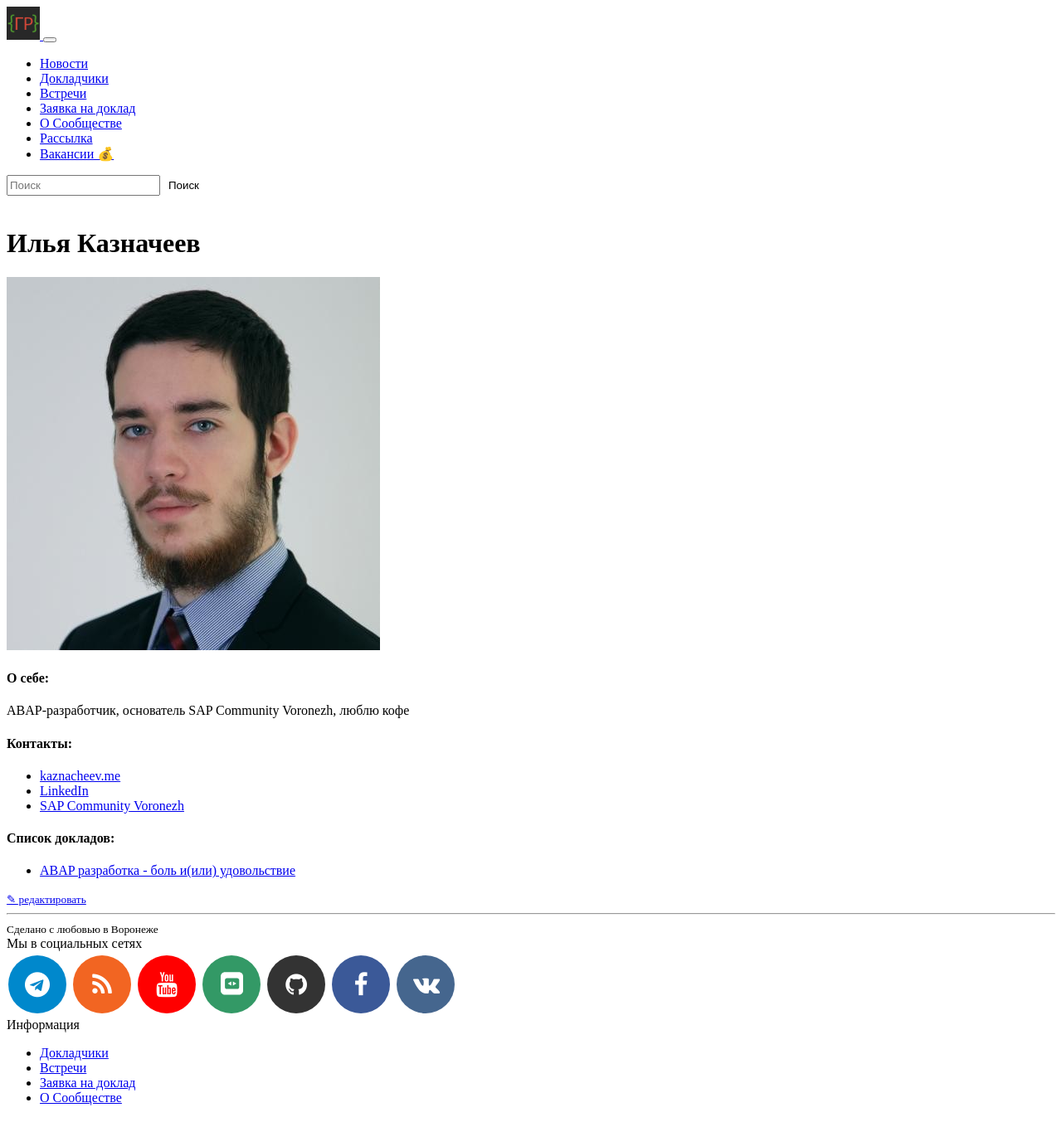
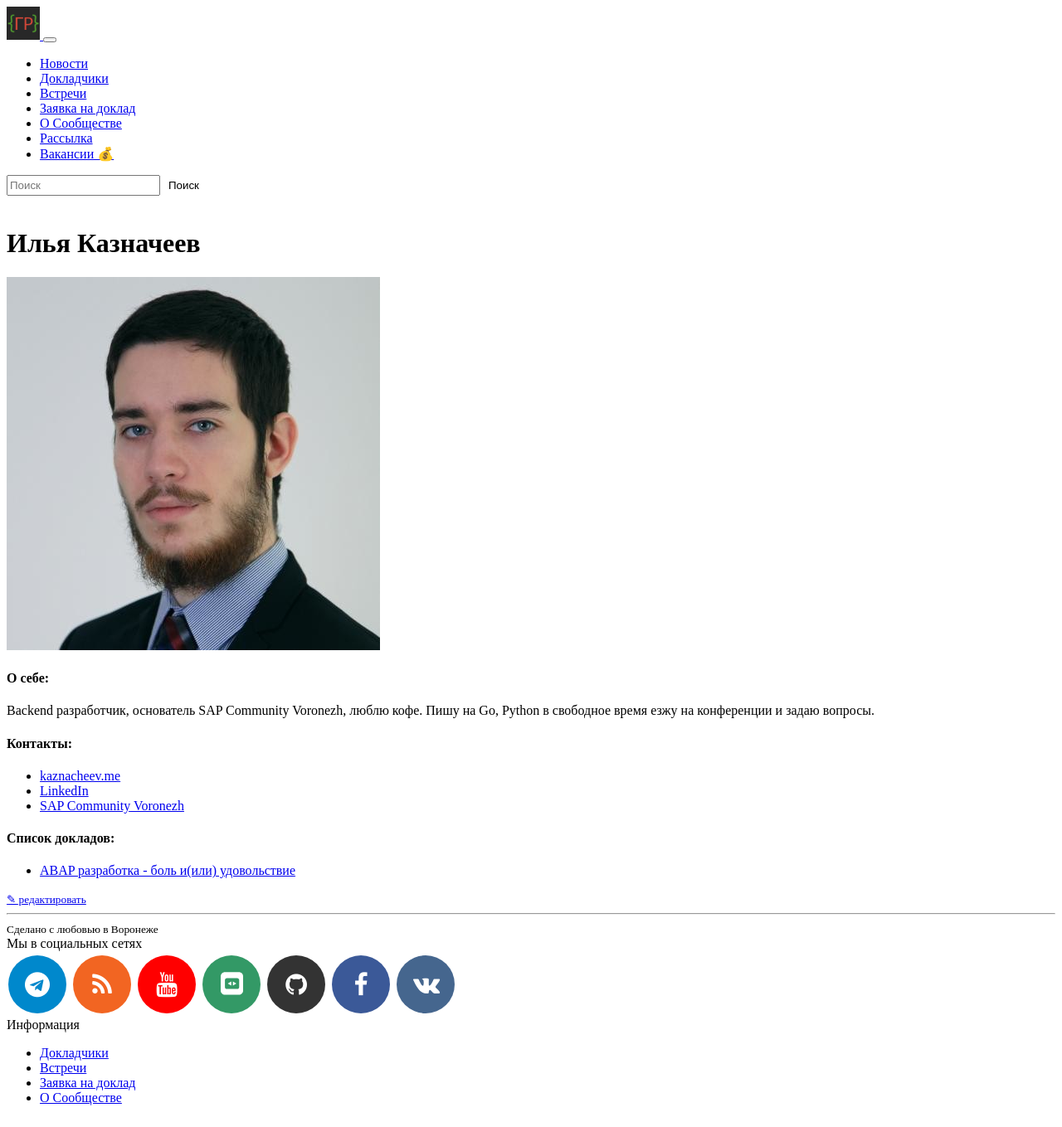
Before and after one commit to deeprefactoring/deeprefactoring.github.io, a Jekyll site: the page built from _speakers/ilya-kaznacheev.md, in a window 1280 px wide. Shown: the whole page at 83% size. Built offline with Jekyll 4.4.1, drawn with Linux system fonts in a browser that asks for light colours; nearby versions of some CDN libraries.

Commit message:
Update speaker info (#188)

```diff
--- a/_speakers/ilya-kaznacheev.md
+++ b/_speakers/ilya-kaznacheev.md
@@ -6,7 +6,7 @@ avatar: /assets/avatars/ilya-kaznacheev.jpg
 slug: ilya-kaznacheev
 
 about: >
-  ABAP-разработчик, основатель SAP Community Voronezh, люблю кофе
+  Backend разработчик, основатель SAP Community Voronezh, люблю кофе. Пишу на Go, Python в свободное время езжу на конференции и задаю вопросы.
 
 links:
   - title: kaznacheev.me
```
